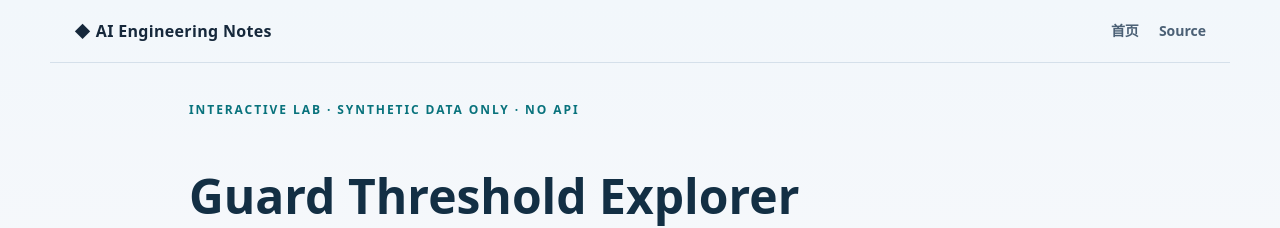
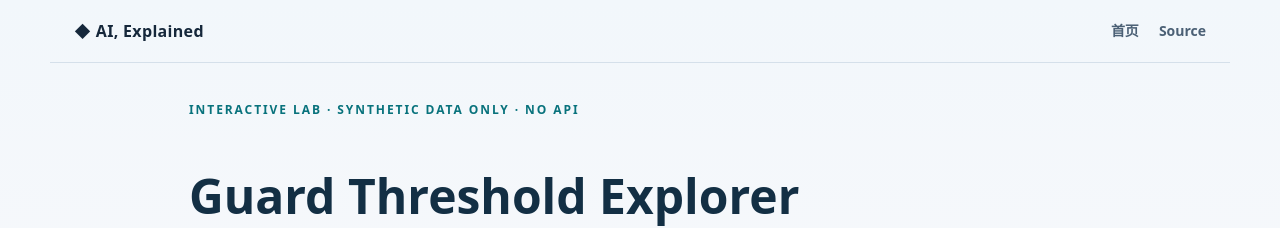
Before and after one commit to ljrirene/ai-engineering-notes, a Jekyll site: the page docs/interactive/guard-threshold.html, which Jekyll copies as it is, in a window 1280 px wide. Shown: the top 228 px of the page. Built offline with Jekyll 4.4.1, drawn with Linux system fonts in a browser that asks for light colours.

Commit message:
Finish AI, Explained branding across all diagrams

```diff
--- a/docs/interactive/2026-11-04-superagent-map.html
+++ b/docs/interactive/2026-11-04-superagent-map.html
@@ -32,7 +32,7 @@
 .sa-links{display:flex;gap:18px;flex-wrap:wrap;font-size:13px;border-top:1px solid #dbe6ed;padding-top:20px;margin-top:20px}
 @media(max-width:900px){.sa-columns{grid-template-columns:1fr}.sa-panel{min-height:0}.sa-page{padding:24px 12px 70px}}
 </style></head><body>
-<header class="bar"><a class="brand" href="../">◆ AI Engineering Notes</a><nav><a href="../">首页</a><a href="../knowledge-graph.html">知识星图</a><a href="../study-qa/">学习问答</a></nav></header>
+<header class="bar"><a class="brand" href="../">◆ AI, Explained</a><nav><a href="../">首页</a><a href="../knowledge-graph.html">知识星图</a><a href="../study-qa/">学习问答</a></nav></header>
 <main class="sa-page"><div class="sa-kicker">INTERACTIVE ARCHITECTURE · RESEARCH EXPLAINER · 2026-11-04</div>
 <h1>Super-agent · 从 Session 到持续协作者</h1>
 <p class="sa-sub">切换四个系统视角，点击任一节点查看职责、输入输出与风险。每条连线代表一次数据或控制关系，不是原版架构图的复刻。</p>
--- a/docs/interactive/agent-security-map.html
+++ b/docs/interactive/agent-security-map.html
@@ -1,12 +1,12 @@
 <!doctype html>
 <html lang="zh-CN"><head><meta charset="utf-8"><meta name="viewport" content="width=device-width,initial-scale=1">
-<title>Agent Security · Interactive Trust Boundaries · AI Engineering Notes</title>
+<title>Agent Security · Interactive Trust Boundaries · AI, Explained</title>
 <meta name="description" content="可点击、可切换的 AI Engineering 架构解释图。">
 <meta name="theme-color" content="#f6f8fb">
 <link rel="stylesheet" href="../assets/site.css">
 <link rel="stylesheet" href="../assets/interactive-map.css">
 </head><body>
-<header class="bar"><a class="brand" href="../">◆ AI Engineering Notes</a><nav><a href="../">首页</a><a href="../archive.html">归档</a><a href="https://github.com/ljrirene/ai-engineering-notes">GitHub</a></nav></header>
+<header class="bar"><a class="brand" href="../">◆ AI, Explained</a><nav><a href="../">首页</a><a href="../archive.html">归档</a><a href="https://github.com/ljrirene/ai-engineering-notes">GitHub</a></nav></header>
 <main class="viz-shell">
 <section class="viz-intro"><div class="eyebrow">INTERACTIVE SYSTEMS MAP · FIRST PRINCIPLES</div>
 <h1>Agent Security · Interactive Trust Boundaries</h1><p>点击任意组件，高亮其上下游依赖并了解职责、输入输出及潜在失效点；切换正常路径、攻击尝试与受控 Hybrid，观察安全边界如何改变。</p>
--- a/docs/interactive/guard-threshold.html
+++ b/docs/interactive/guard-threshold.html
@@ -1,4 +1,4 @@
-<!doctype html><html lang="zh-CN"><head><meta charset="utf-8"><meta name="viewport" content="width=device-width,initial-scale=1"><title>Guard Threshold Lab · AI Engineering Notes</title>
+<!doctype html><html lang="zh-CN"><head><meta charset="utf-8"><meta name="viewport" content="width=device-width,initial-scale=1"><title>Guard Threshold Lab · AI, Explained</title>
 <link rel="stylesheet" href="../assets/site.css"><style>
 .meter{height:10px;background:#deebf1;border-radius:99px;overflow:hidden;margin-top:13px}
 .meter span{height:100%;display:block;background:#08727c;width:0;transition:width .16s}
@@ -10,7 +10,7 @@
 .conf strong{display:block;font-size:25px;color:#16283b}
 .small{font-size:13px;color:#4b6075}
 </style></head><body>
-<header class="bar"><a class="brand" href="../">◆ AI Engineering Notes</a><nav><a href="../">首页</a><a href="https://github.com/ljrirene/ai-engineering-notes">Source</a></nav></header>
+<header class="bar"><a class="brand" href="../">◆ AI, Explained</a><nav><a href="../">首页</a><a href="https://github.com/ljrirene/ai-engineering-notes">Source</a></nav></header>
 <main class="lab"><div class="eyebrow">INTERACTIVE LAB · SYNTHETIC DATA ONLY · NO API</div><h1>Guard Threshold Explorer</h1><p class="muted">调整检测阈值，观察漏报与误报之间的权衡。这是一组确定性的合成分数，不是 BrowseSafe++ 的实验分布，也不代表真实 Guard Model 性能。</p>
 <div class="controls"><label for="threshold"><b>Detection threshold τ</b> <span id="t" class="num">0.50</span></label><input id="threshold" class="control" type="range" min="0" max="100" value="50" step="1"><p class="muted">分数 ≥ τ → 预测为注入攻击。数据：200 个正常页面 + 25 个攻击页面。</p><button id="reset" type="button">重置 0.50</button></div>
 <h2>Classification Metrics</h2><div class="grid2">
--- a/docs/interactive/rl-infra-map.html
+++ b/docs/interactive/rl-infra-map.html
@@ -1,12 +1,12 @@
 <!doctype html>
 <html lang="zh-CN"><head><meta charset="utf-8"><meta name="viewport" content="width=device-width,initial-scale=1">
-<title>RL Infrastructure · Interactive System Architecture · AI Engineering Notes</title>
+<title>RL Infrastructure · Interactive System Architecture · AI, Explained</title>
 <meta name="description" content="可点击、可切换的 AI Engineering 架构解释图。">
 <meta name="theme-color" content="#f6f8fb">
 <link rel="stylesheet" href="../assets/site.css">
 <link rel="stylesheet" href="../assets/interactive-map.css">
 </head><body>
-<header class="bar"><a class="brand" href="../">◆ AI Engineering Notes</a><nav><a href="../">首页</a><a href="../archive.html">归档</a><a href="https://github.com/ljrirene/ai-engineering-notes">GitHub</a></nav></header>
+<header class="bar"><a class="brand" href="../">◆ AI, Explained</a><nav><a href="../">首页</a><a href="../archive.html">归档</a><a href="https://github.com/ljrirene/ai-engineering-notes">GitHub</a></nav></header>
 <main class="viz-shell">
 <section class="viz-intro"><div class="eyebrow">INTERACTIVE SYSTEMS MAP · FIRST PRINCIPLES</div>
 <h1>RL Infrastructure · Interactive System Architecture</h1><p>切换单体训练、解耦训练与 Controlled Hybrid，点击 Trainer、Sampler、Weight Sync 或 Checkpoint，追踪 Rollout 数据、参数版本与故障边界。</p>
```
Also changed, not shown: docs/interactive/2026-11-03-sticky-map.html (+1 -1 lines), docs/interactive/2026-11-07-paged-experts-map.html (+1 -1 lines).
